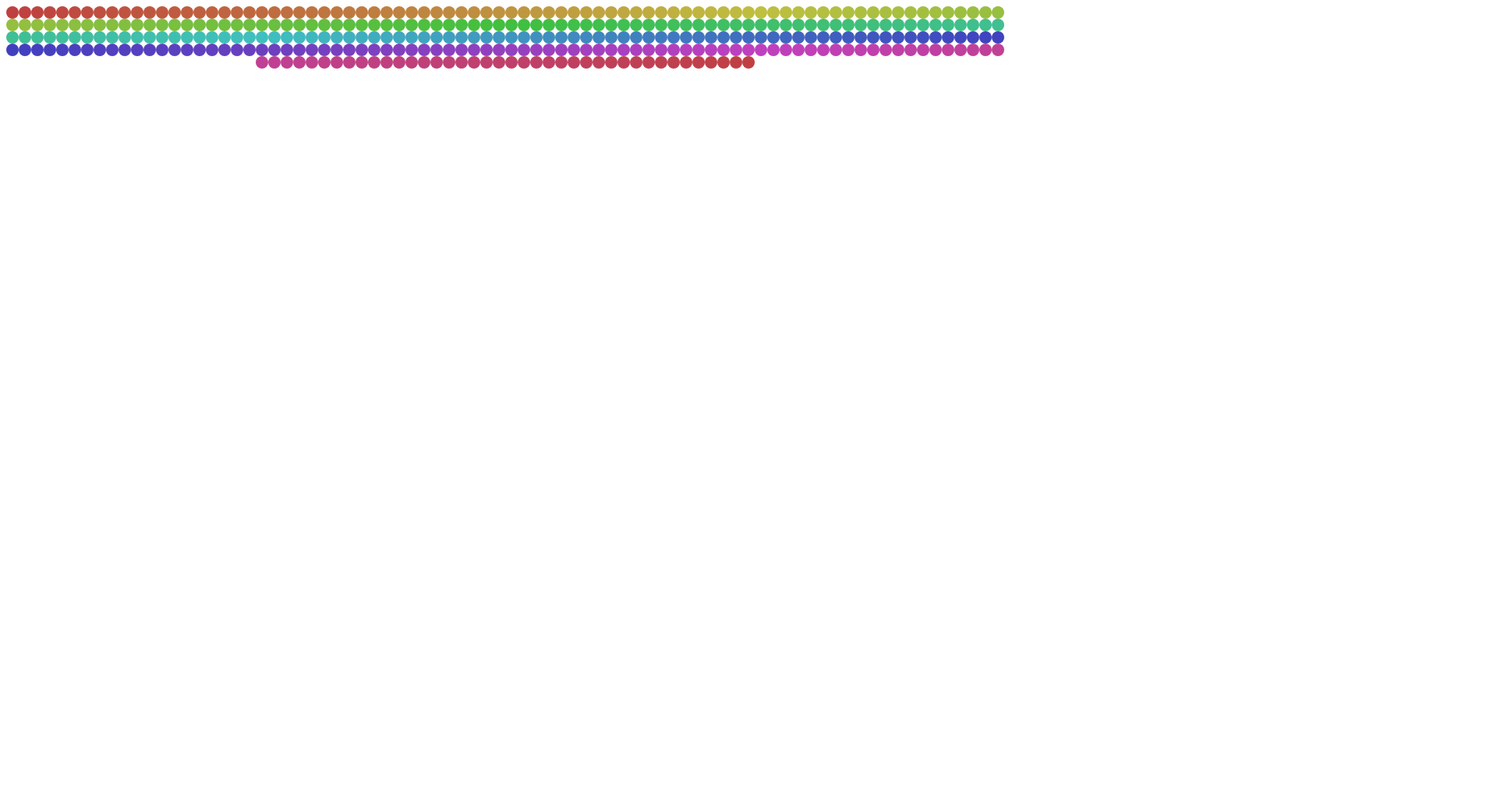
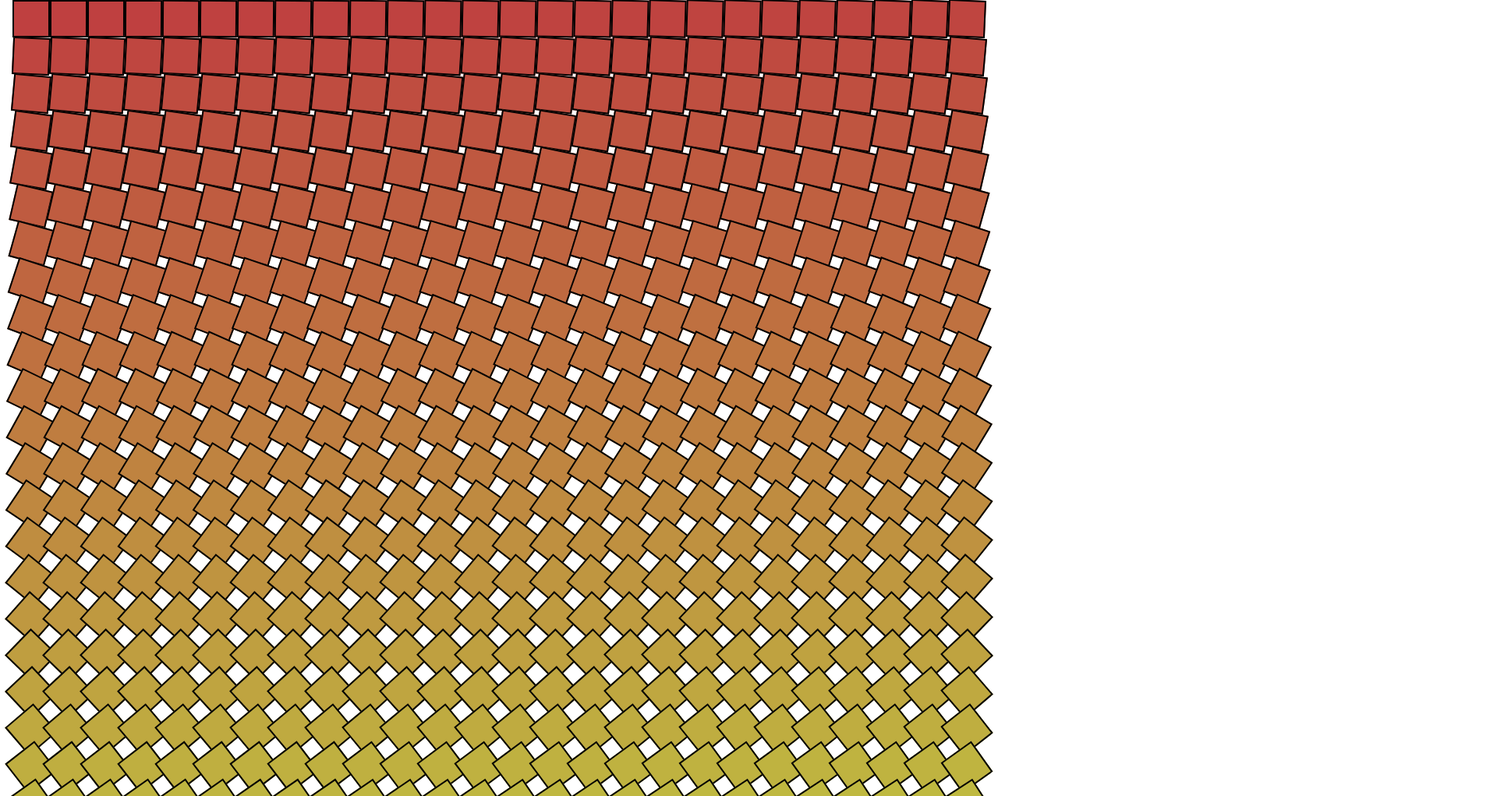
Before and after one commit to pgmgent-pgm-1/2223-colleges-pgm1o, a plain HTML site: page week4/first_website/index.html in a window 1280 px wide. Shown: the top 1021 px of the page at 78% size, 1920 px wide, since content can reach past the window. Before the commit the page ends 800 px from the top, so only its background shows below. Drawn offline with Linux system fonts and the light colour scheme.

Commit message:
Added first DOM example => super NICE

```diff
--- a/week4/first_website/css/main.css
+++ b/week4/first_website/css/main.css
@@ -10,6 +10,11 @@
   font-weight: 700;
   font-size: 4rem;
 } */
+* {
+  box-sizing: border-box;
+  margin: 0;
+  padding: 0;
+}
 .container {
   display: flex;
   flex-wrap: wrap;
@@ -20,10 +25,11 @@
   width: 100vw;
 }
 .bit {
-  width: 16px;
-  height: 16px;
-  border-radius: 50%;
+  width: 48px;
+  height: 48px;
+  /* border-radius: 50%; */
 
   background: hsl(349, 100%, 55%);
+  border: 2px solid #000000;
   text-indent: -999em;
 }
--- a/week4/first_website/js/main.js
+++ b/week4/first_website/js/main.js
@@ -23,7 +23,10 @@
 
 const $container = document.querySelector('.container');
 let tempStr = '';
-for (let i=0; i < 360; i++) {
-  tempStr += `<div class="bit" style="background:hsl(${i},50%,50%)">BIT</div>`;
+for (let i=0; i < 3600; i++) {
+  tempStr += `<div class="bit" style="background:hsl(${i/10},50%,50%);transform: rotate(${i/10}deg)">BIT</div>`;
 }
 $container.innerHTML = tempStr;
+$container.querySelectorAll('.bit').forEach($elem => {
+  $elem.addEventListener('mousemove', (ev) => ev.target.style.transform = `rotate(0deg)`);
+})
```
